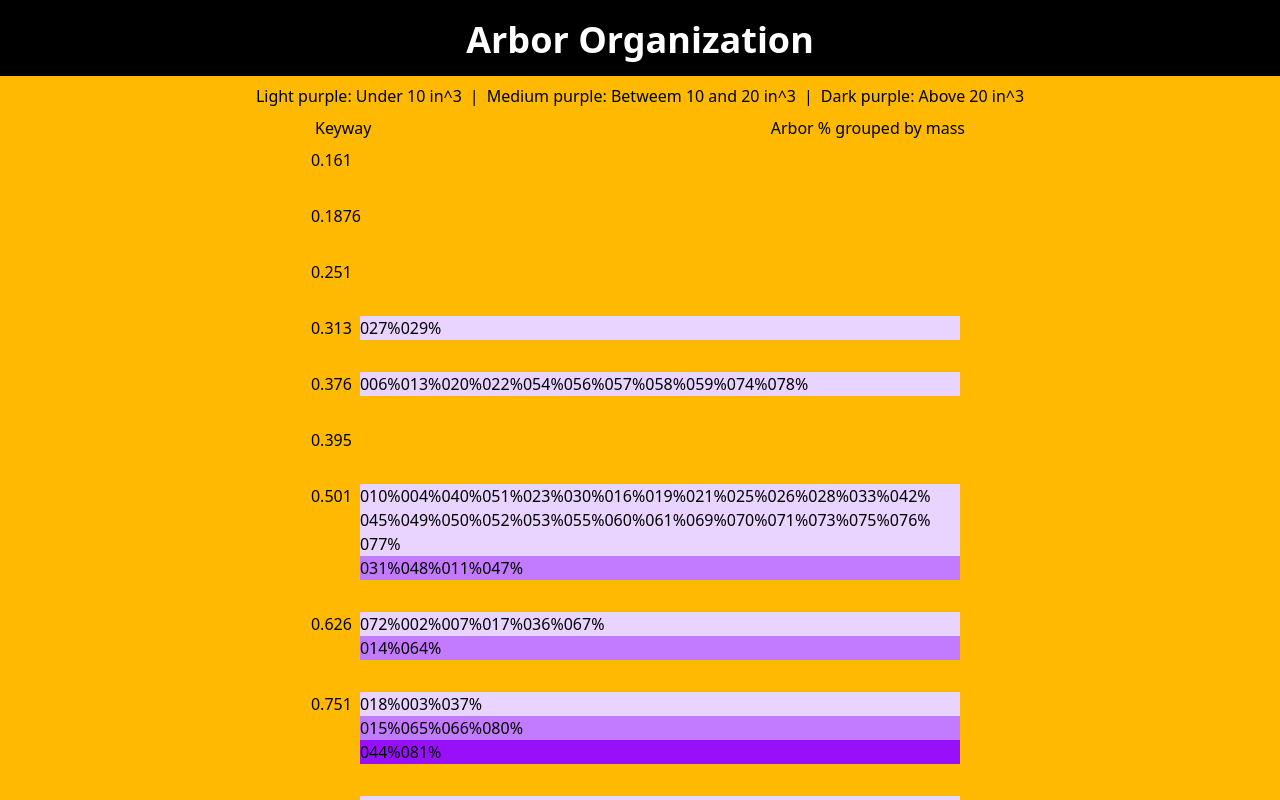
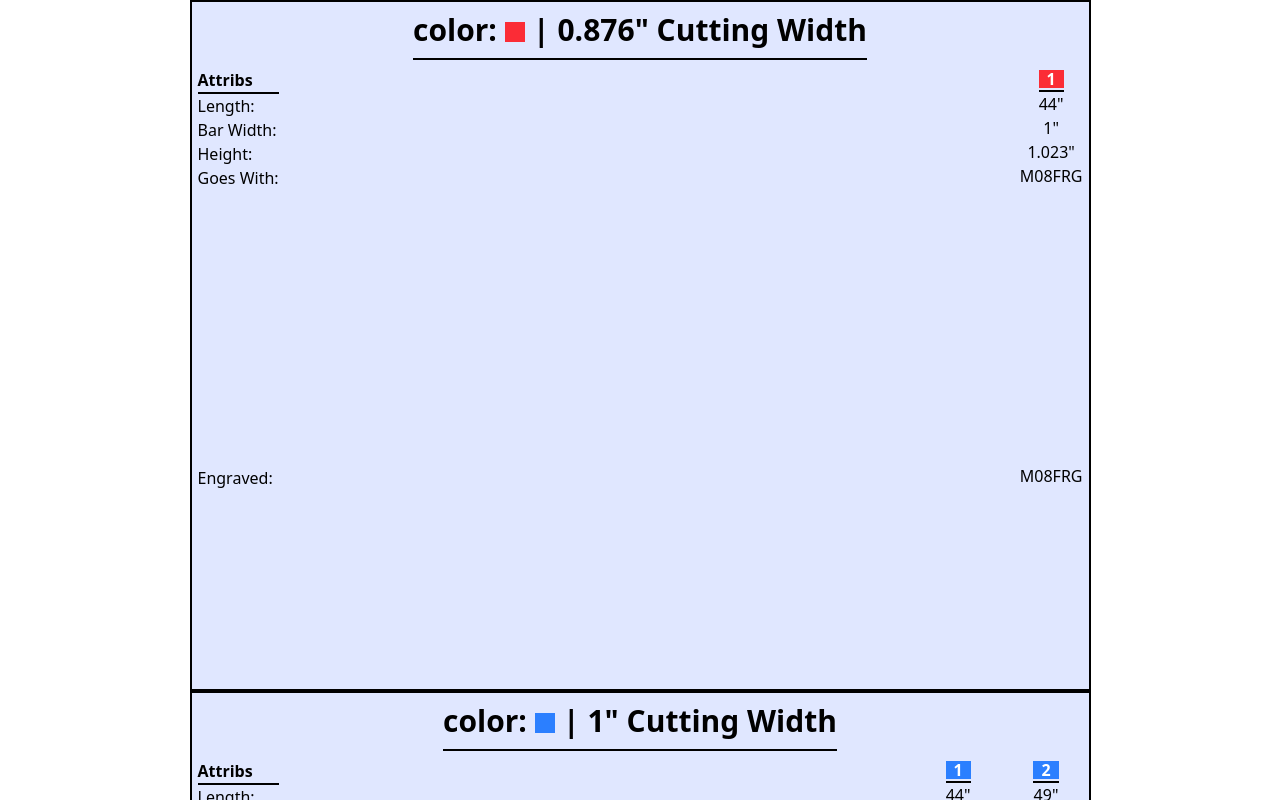
Before and after one commit to nickmcc90/hobbingbroach, a React (Vite) app: page / in a window 1280 px wide. Shown: the top 800 px of the page. Built offline with nearby package versions, Linux system fonts and the light colour scheme.

Commit message:
made a beautiful manipulation of data for the LU45 bars. I dont even have their data yet

```diff
--- a/src/App.jsx
+++ b/src/App.jsx
@@ -4,6 +4,7 @@ import SetupTableMult from './components/setuptablemult.jsx'
 import './App.css'
 import TypeBarGenerator from './components/typebargenerator.jsx'
 import ArborSorting from './components/arborsorting.jsx'
+import TypeBarGeneratorLU45 from './components/typebargeneratorLU45.jsx'
 
 function App() {
   const [count, setCount] = useState(0)
@@ -12,21 +13,34 @@ function App() {
     <>
       <div class='flex flex-col items-center w-full'>
 
+        {/* This was a preliminary loading page */}
         {/* <div class='text-5xl p-7'>
           Hobbing cell data underway...
         </div>
         <div class='text-green-600 p-7'>
           Just gotta put the data into a js file
         </div> */}
+
+        {/* This lists the bar types in hobbing and what cutting width they have. Very basic overview */}
         {/* <BarCard /> */}
+
+        {/* This is the bars.js data within tables that fit nicely on a normal landscape paper*/}
         {/* <div class='w-[901px]'>
           <div class='w-full text-5xl font-black bg-emerald-400 h-[58px] flex justify-center items-center py-2'>
             Cutting Bars In Brown Wooden Area
           </div>
           <TypeBarGenerator />
         </div> */}
-        {<ArborSorting />}
+
+        {/* Page for me to organize arbors based on keyway and mass */}
+        {/* {<ArborSorting />} */}
+
+        {/* Setup sheets that bring all of the data together for the operators */}
         {/* <SetupTableMult /> */}
+
+        {/* LU45bars.js data within tables that fit nicely on a normal landscape paper */}
+        {/* Paper length: 901px | Paper height: 691px */}
+        <TypeBarGeneratorLU45 />
       </div>
     </>
   )
--- /dev/null
+++ b/src/components/typebarcardLU45.jsx
@@ -0,0 +1,28 @@
+import React from 'react'
+import { LU45BARS } from '../utils/LU45bars'
+
+export default function TypeBarCardLU45(props) {
+
+  const { value, number, length, width, height, goes_with, language } = props
+
+  const { colors } = LU45BARS
+
+  console.log(goes_with)
+
+  return (
+    <div class='flex flex-col items-center'>
+      <div class='h-[24px] flex items-center justify-center border-b-2'>
+        <div class={`${colors[`${value}`+`color`]} h-[18px] px-2 flex items-center text-white font-semibold`}>{number}</div>
+      </div>
+      <div>{length}"</div>
+      <div>{width}"</div>
+      <div>{height}"</div>
+      <div class='h-[300px] flex flex-col items-center'>
+        {goes_with.map(item => (
+          <div class='mb-[-8px]'>{item}</div>
+        ))}
+      </div>
+      <div>{language}</div>
+    </div>
+  )
+}
--- /dev/null
+++ b/src/components/typebargeneratorLU45.jsx
@@ -0,0 +1,48 @@
+import React from 'react'
+import TypeBarCardLU45 from './typebarcardLU45'
+import { LU45BARS } from '../utils/LU45bars.js'
+
+export default function TypeBarGeneratorLU45() {
+
+  const { tiers, colors } = LU45BARS
+
+
+  return (
+    <div>
+      <div id='table separator' class='bg-indigo-100 w-[901px] flex flex-col'>
+        {Object.keys(tiers).filter((n, i) => i % 2 === 0).map((value) => (
+          <div id='title and data separator' class='flex flex-col items-center border-2 h-[691px]'>
+            <div id='color card and cutting width' class='flex font-extrabold gap-2 h-[58px] items-center text-3xl border-b-2'>
+              <div class='flex items-center gap-2'>
+                <div>color:</div>
+                <div class={`${colors[`${value}`+`color`]} w-[20px] h-[20px] mt-1`}></div>
+              </div>
+              <div>|</div>
+              <div>{tiers[value]}" Cutting Width</div>
+            </div>
+            <div id='data' class='flex w-[901px] justify-between p-2'>
+              <div id='constant data' class='flex flex-col'>
+                <div class='font-semibold border-b-2'>Attribs</div>
+                <div>Length:</div>
+                <div>Bar Width:</div>
+                <div>Height:</div>
+                <div class='h-[300px]'>Goes With:</div>
+                <div>Engraved:</div>
+              </div>
+              <div id='generated data' class='flex gap-5'>
+                {Object.keys(LU45BARS).filter((n, i) => tiers[value] === LU45BARS[n].cutting_width ).map((key) => (
+                  <TypeBarCardLU45 value={value}
+                  number={LU45BARS[key].number}
+                  length={LU45BARS[key].bar_length}
+                  width={LU45BARS[key].bar_width} height={LU45BARS[key].bar_height}
+                  goes_with ={LU45BARS[key].goes_with} language={LU45BARS[key].extra_language} />
+                ))}
+              </div>
+            </div>
+          </div>
+        ))
+        }
+      </div>
+    </div>
+  )
+}
--- a/src/utils/LU45bars.js
+++ b/src/utils/LU45bars.js
@@ -1,31 +1,59 @@
 export const LU45BARS = {
 
   tiers: {
-    AA: 0.161,
-    AAcount: 2,
-    A: 0.1876, //0.195??
-    Acount: 2,
-    B: 0.251,
-    Bcount: 4,
-    C: 0.313,
-    Ccount: 3,
-    D: 0.376,
-    Dcount: 4,
-    E: 0.395,
-    Ecount: 1,
-    F: 0.501,
-    Fcount: 10,
-    G: 0.626,
-    Gcount: 9,
-    H: 0.751,
-    Hcount: 5,
-    J: 0.876,
-    Jcount: 2,
-    K: 1.001,
-    Kcount: 0
+    LA: 0.876,
+    LAcount: "",
+    LB: 1.000,
+    LBcount: "",
+    LC: 1.125,
+    LCcount: "",
   },
 
+  colors: {
+    LAcolor: "bg-red-500",
+    LBcolor: "bg-blue-500",
+    LCcolor: "bg-green-500",
+  },
 
+  TABLEBAR1: {
+    number: 1,
+    cutting_width: 0.876,
+    bar_length: 44,
+    bar_width: 1.000,
+    bar_height: 1.023,
+    goes_with: ["M08FRG"],
+    extra_language: "M08FRG",
+  },
+
+  TABLEBAR2: {
+    number: 1,
+    cutting_width: 1.000,
+    bar_length: 44,
+    bar_width: 1.125,
+    bar_height: 1.799,
+    goes_with: ["M08FRG", "HE0299"],
+    extra_language: "M10FRG",
+  },
+
+  TABLEBAR3: {
+    number: 2,
+    cutting_width: 1.000,
+    bar_length: 49,
+    bar_width: 1.125,
+    bar_height: 1.600,
+    goes_with: ["HF0299", "LY-5001-6"],
+    extra_language: "M08OUH",
+  },
+
+  TABLEBAR4: {
+    number: 1,
+    cutting_width: 1.125,
+    bar_length: 60,
+    bar_width: 1.250,
+    bar_height: 2.012,
+    goes_with: ["M10OHG", "LY-5001-9"],
+    extra_language: "M10OHG",
+  },
 
 }
 
@@ -33,13 +61,13 @@ export const LU45BARS = {
 
 
   "": {
+    number: ,
+    cutting_width: ,
+    bar_length: ,
+    bar_width: ,
+    bar_height: ,
     goes_with: [""],
-    bar_height: ,
-    bar_width: ,
-    keyway_width: ,
-    bar_length: ,
     extra_language: "",
-    typebar: ""
   },
 
 */
```
